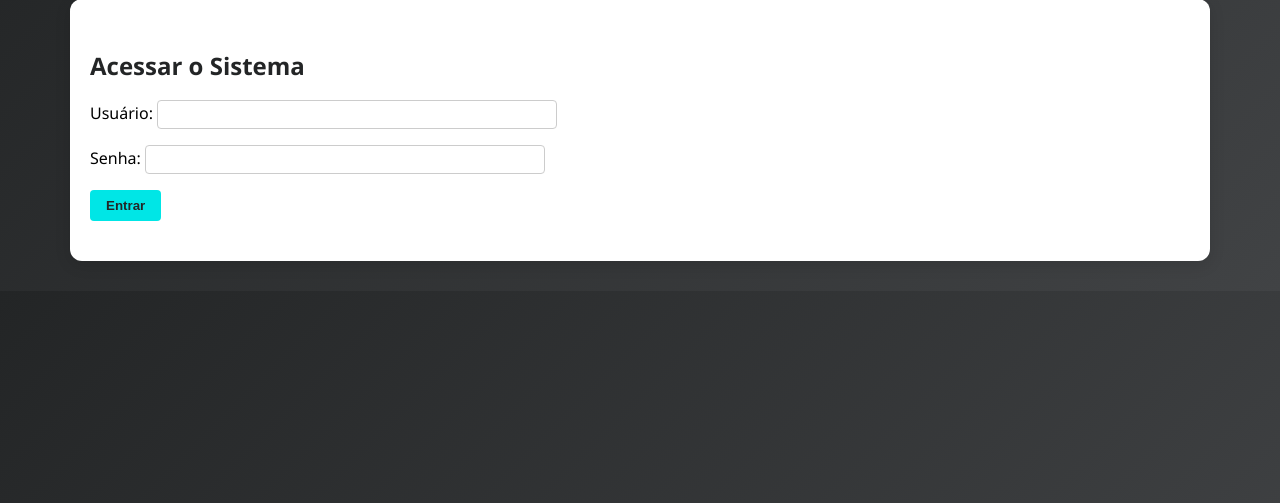
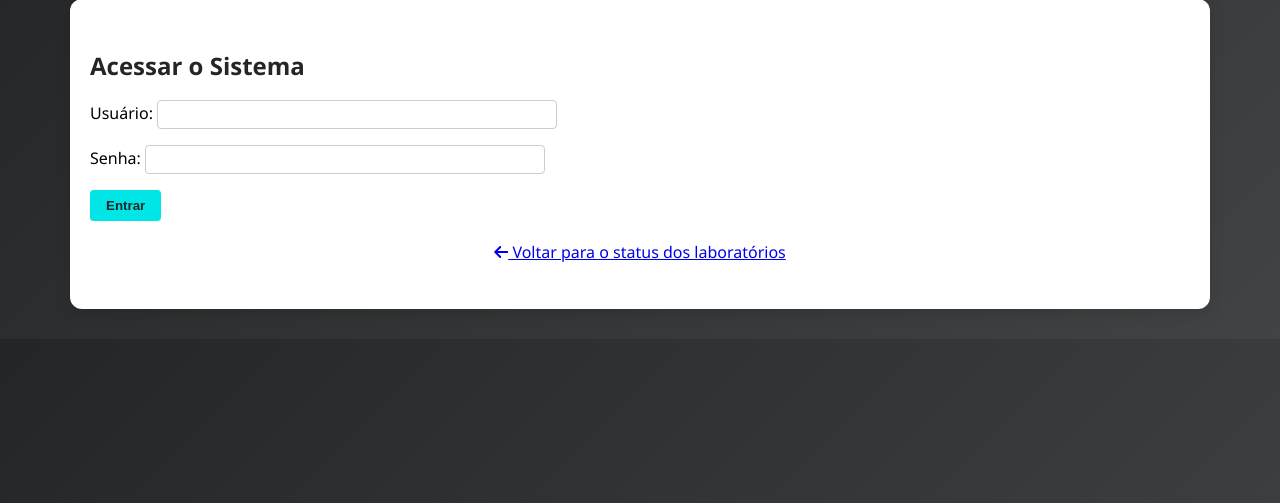
Before and after one commit to MarcusVinicius-BCC/Lab_Manager, a PHP site: page /login.php in a window 1280 px wide. Shown: the part 119-622 px from the top of the page. Run offline with PHP 8.4, Linux system fonts and the light colour scheme.

```diff
--- a/login.php
+++ b/login.php
@@ -46,6 +46,11 @@ if ($_SERVER['REQUEST_METHOD'] === 'POST') {
             <p>Senha: <input type="password" name="password" required></p>
             <p><input type="submit" value="Entrar"></p>
         </form>
+        <p style="text-align: center; margin-top: 20px;">
+    <a href="index.php">
+        <i class="fas fa-arrow-left"></i> Voltar para o status dos laboratórios
+    </a>
+</p>
         <?php if ($erro): ?>
             <p style="color:red; text-align:center;"><?= $erro ?></p>
         <?php endif; ?>
```
